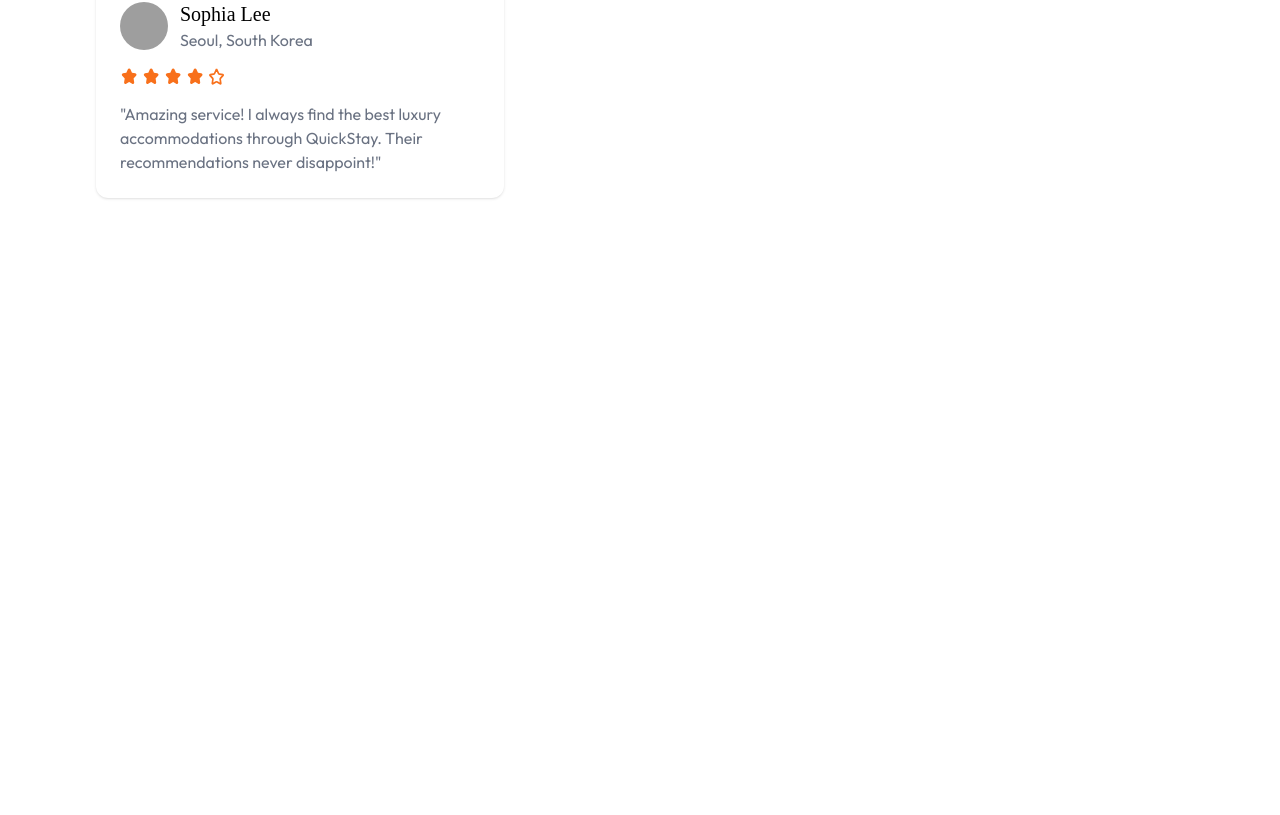
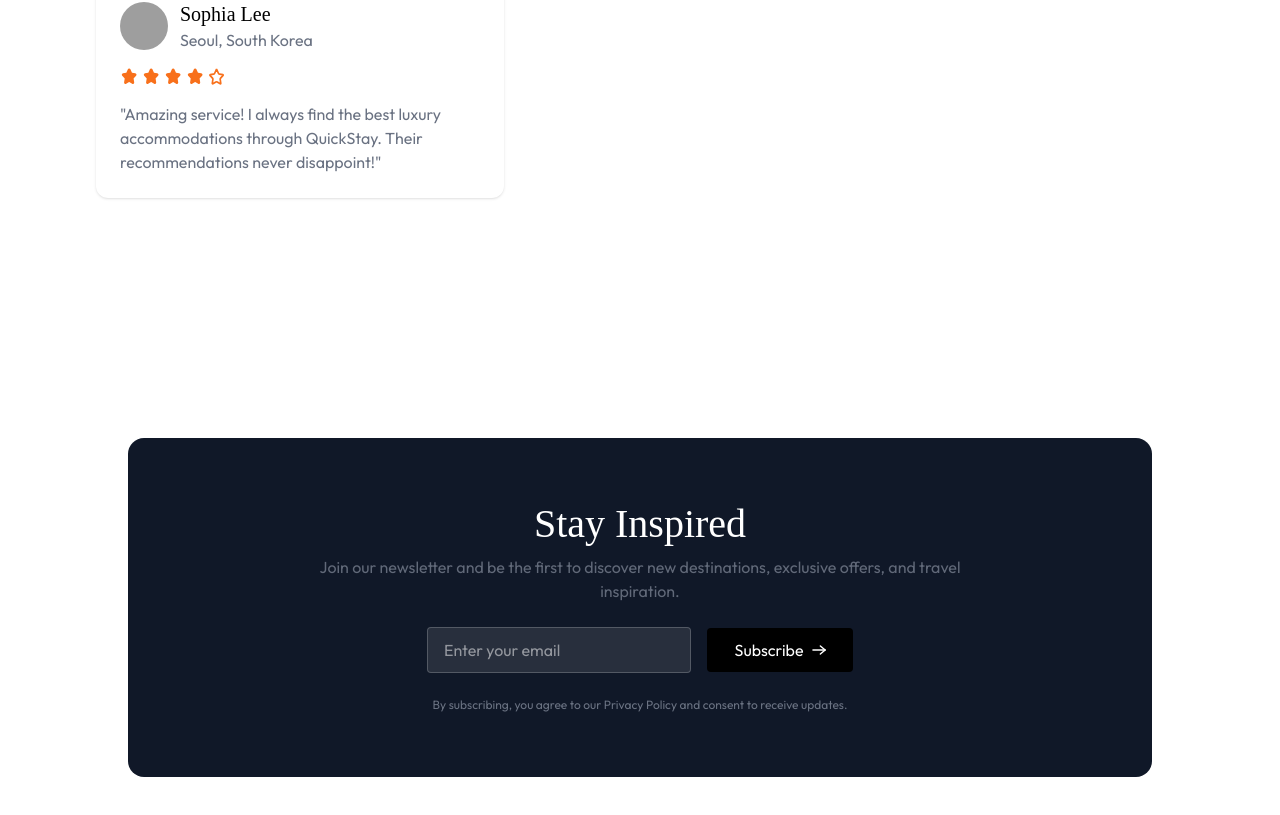
Before and after one commit to alexngumbau/Hotel-Booking, a React (Vite) app in the folder client/: page / in a window 1280 px wide. Shown: the part 3119-3934 px from the top of the page. Before the commit the page ends 3437 px from the top, so only its background shows below. Built offline with nearby package versions, Linux system fonts and the light colour scheme; no server answers; grey boxes are pictures that could not be loaded; a web font is replaced by a local one.

Commit message:
completed the newsletter section

```diff
--- a/client/src/components/NewsLetter.jsx
+++ b/client/src/components/NewsLetter.jsx
@@ -1,10 +1,19 @@
 import React from 'react'
+import Title from './Title'
+import { assets } from '../assets/assets'
 
 const NewsLetter = () => {
   return (
-    <div>
-
-    </div>
+    <div className="flex flex-col items-center max-w-5xl lg:w-full rounded-2xl px-4 py-12 md:py-16 mx-2 lg:mx-auto my-30 bg-gray-900 text-white">
+            <Title title="Stay Inspired" subTitle="Join our newsletter and be the first to discover new destinations, exclusive offers, and travel inspiration."/>
+            <div className="flex flex-col md:flex-row items-center justify-center gap-4 mt-6">
+                <input type="text" className="bg-white/10 px-4 py-2.5 border border-white/20 rounded outline-none max-w-66 w-full" placeholder="Enter your email" />
+                <button className="flex items-center justify-center gap-2 group bg-black px-4 md:px-7 py-2.5 rounded active:scale-95 transition-all">Subscribe
+                    <img src={assets.arrowIcon} alt="arrow-icon" className='w-3.5 invert group-hover:translate-x-1 transition-all' />
+                </button>
+            </div>
+            <p className="text-gray-500 mt-6 text-xs text-center">By subscribing, you agree to our Privacy Policy and consent to receive updates.</p>
+        </div>
   )
 }
 
--- a/client/src/pages/Home.jsx
+++ b/client/src/pages/Home.jsx
@@ -3,6 +3,7 @@
 import FeaturedDestination from '../components/FeaturedDestination'
 import ExclusiveOffers from '../components/ExclusiveOffers'
 import Testimonial from '../components/Testimonial'
+import NewsLetter from '../components/NewsLetter'
 
 const Home = () => {
   return (
@@ -11,6 +12,7 @@
       <FeaturedDestination />
       <ExclusiveOffers />
       <Testimonial />
+      <NewsLetter />
     </>
   )
 }
```
